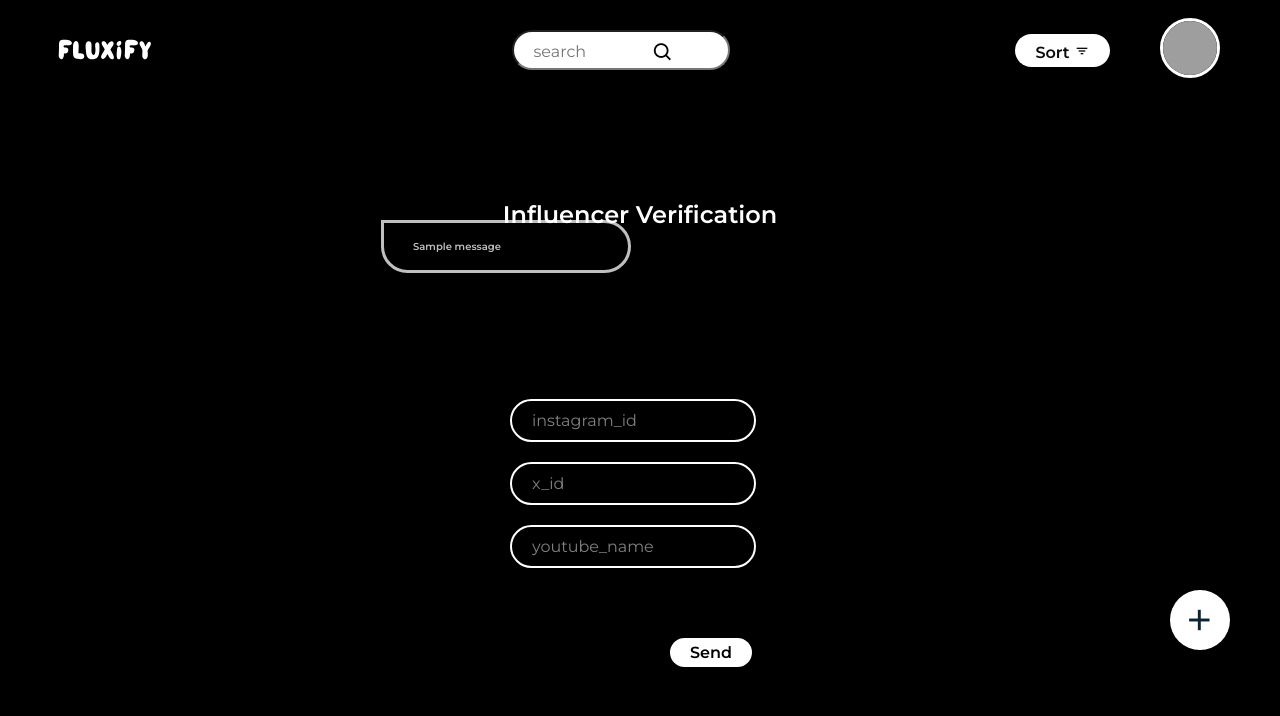
After one commit to RayanHany/fluxify, a Django app: template fluxify_project/templates/verification_form.html in a window 1280 px wide. The commit adds this page. Shown: the top 716 px of the page. Run offline with Django 5.2, Linux system fonts and the light colour scheme; the template is opened without the code that fills it, so the values that code supplies are empty; tables that the repository leaves empty hold one stand-in row (values such as "Sample post"); one stand-in notice (Sample message) is shown; grey boxes are pictures that could not be loaded.

Commit message:
full project completed

```diff
--- a/fluxify_project/fluxify_user/urls.py
+++ b/fluxify_project/fluxify_user/urls.py
@@ -30,6 +30,7 @@ urlpatterns = [
     path('save_post/<int:post_id>/', views.save_post, name='save_post'),
     path('report/', views.report_issue, name='report_issue'),
     path('help/', views.submit_help_request, name='submit_help_request'),
+    path("verification/", views.verification_request, name="verification_page"),
 
 
 
--- a/fluxify_project/static/styles/login-pages/style.css
+++ b/fluxify_project/static/styles/login-pages/style.css
@@ -280,7 +280,6 @@
     .header-logo-profile-search{
       display: flex;
       justify-content: center;
-      border: solid white;
       height: 100px;
     }
     .lps-inner-one{
--- a/fluxify_project/templates/header-search.html
+++ b/fluxify_project/templates/header-search.html
@@ -97,7 +97,7 @@
                 <img class="profile-icon-heder" src="{{ user.profile_photo.url }}" alt="Profile Picture">
               </a>
             {% else %}
-              <a href="{% url 'profile_page' %}"></a>
+              <a href="{% url 'profile_page' %}">
                 <img class="profile-icon-heder" src="{% static 'images/default-avatar.png' %}" alt="Default Profile">
               </a>
           {% endif %}
--- a/fluxify_project/templates/help.html
+++ b/fluxify_project/templates/help.html
@@ -48,8 +48,9 @@
             <div style="display: flex;
                         flex-direction: row;">
                     <div style="
-                        margin-top: -20px;">
-                         <button type="submit" style="width: 10px;" class="button-icon-text">Ask For Help</button>
+                        margin-top: -20px;
+                        width: 180px;">
+                         <button  type="submit" style="width: 100%;" class="button-icon-text">Ask For Help</button>
                     </div>
                 </form>
 
--- a/fluxify_project/templates/profile-page.html
+++ b/fluxify_project/templates/profile-page.html
@@ -105,7 +105,9 @@
         </div>
         <div style="align-self: start;
                     margin-top: 10px;" >
-            <h2>{{ user.user_name }}</h2>
+            <h2>{{ user.user_name }} {% if user.user_role == 'influencer' %}
+                    <i class='bx bxs-badge-check'></i>
+            {% endif %}</h2>
         </div>
         <div class="buttons-profile-page">
                 <div style="min-width: 250px;">
--- a/fluxify_project/templates/user-b-profile-page.html
+++ b/fluxify_project/templates/user-b-profile-page.html
@@ -106,7 +106,9 @@
         </div>
         <div style="align-self: start;
                     margin-top: 10px;" >
-            <h2 >{{ user.user_name }}</h2>
+            <h2>{{ user.user_name }} {% if user.user_role == 'influencer' %}
+                <i class='bx bxs-badge-check'></i>
+        {% endif %}</h2>
         </div>
         <div class="buttons-profile-page">
             <div style="min-width: 250px;">
--- /dev/null
+++ b/fluxify_project/templates/verification_form.html
@@ -0,0 +1,84 @@
+{% load static %}
+<!DOCTYPE html>
+<html lang="en">
+<head>
+    <meta charset="UTF-8">
+    <meta name="viewport" content="width=device-width, initial-scale=1.0">
+    <link rel="stylesheet"href="https://cdnjs.cloudflare.com/ajax/libs/font-awesome/6.4.2/css/all.min.css"/>
+    <link rel="stylesheet" href="{% static 'styles/main-pages/style.css' %}">
+    <link rel="stylesheet" href="{% static 'styles/main-pages/general.css' %}">
+    <link rel="stylesheet" href="{% static 'styles/login-pages/Profile-add.css' %}">
+    <link rel="preconnect" href="https://fonts.googleapis.com">
+    <link rel="preconnect" href="https://fonts.gstatic.com" crossorigin>
+    <link href="https://fonts.googleapis.com/css2?family=Roboto:ital,wght@0,100;0,300;0,400;0,500;0,700;0,900;1,100;1,300;1,400;1,500;1,700;1,900&display=swap" rel="stylesheet">
+    <link href='https://unpkg.com/boxicons@2.1.1/css/boxicons.min.css' rel='stylesheet'>
+    <title>Login-Page-Mail</title>
+    <style>
+   .messages {
+        position: absolute;
+        right: 649px;
+        top: 0px;
+        width: 250px;
+        padding: 10px;
+        padding-left: 29px;
+        padding-right: 9px;
+        font-size: 10px;
+        line-height: 27px;
+        text-align: left;
+        font-weight: 600;
+        border: solid rgb(255, 255, 255);
+        border-radius: 0px 50px 50px 50px;
+        margin-top: 220px;
+        opacity: .75;
+    }
+
+    </style>
+</head>
+<body>
+    {% block header_search %}
+    {% include "header-search.html" %}
+    {% endblock header_search %}
+
+    <div class="page">
+        {% block content %}
+
+            <h2 style="margin-bottom: 20px;">Influencer Verification</h2>
+
+            <!-- Display error/success messages -->
+            {% if messages %}
+                <div class="messages">
+                    {% for message in messages %}
+                        <div class="{% if message.tags == 'error' %}error{% elif message.tags == 'success' %}success{% endif %}">
+                            {{ message }}
+                        </div>
+                    {% endfor %}
+                </div>
+            {% endif %}
+
+            <!-- Form for verification request -->
+            <form style="margin-top: 150px;" method="post">
+                {% csrf_token %}
+            <div style="margin-left: 120px;">
+                    <input class="input-short" type="text" placeholder="instagram_id" name="instagram_id" required>
+
+
+                    <input class="input-short" type="text" placeholder="x_id" name="x_id" required>
+
+
+                    <input class="input-short" type="text" placeholder="youtube_name" name="youtube_name" required>
+            </div>
+            <div style="margin-left: 230px;">
+                <button class="button-icon-text" type="submit">Send</button>
+            </div>
+
+            </form>
+        {% endblock %}
+
+        {% block nav_button%}
+        {% include "nav_button.html" %}
+        {% endblock nav_button%}
+
+    </div>
+    <script src="{% static 'scripts/login-pages/script-upload.js' %}"></script>
+</body>
+</html>
```
Also changed, not shown: fluxify_project/fluxify_user/views.py (+57 -3 lines), fluxify_project/templates/settings-page.html (+7 -1 lines), fluxify_project/db.sqlite3, fluxify_project/media/images/gmail-logo-24.png (added), fluxify_project/media/media/instagram-alt-logo-24_fv47mEj.png (added).
